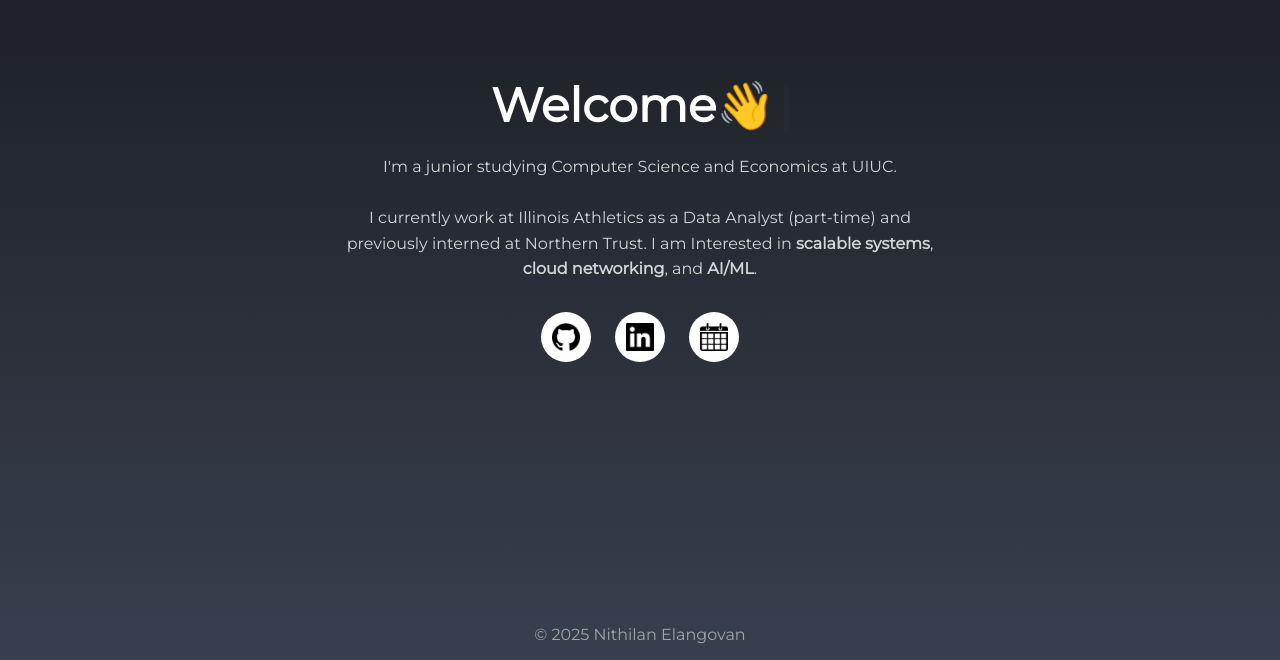
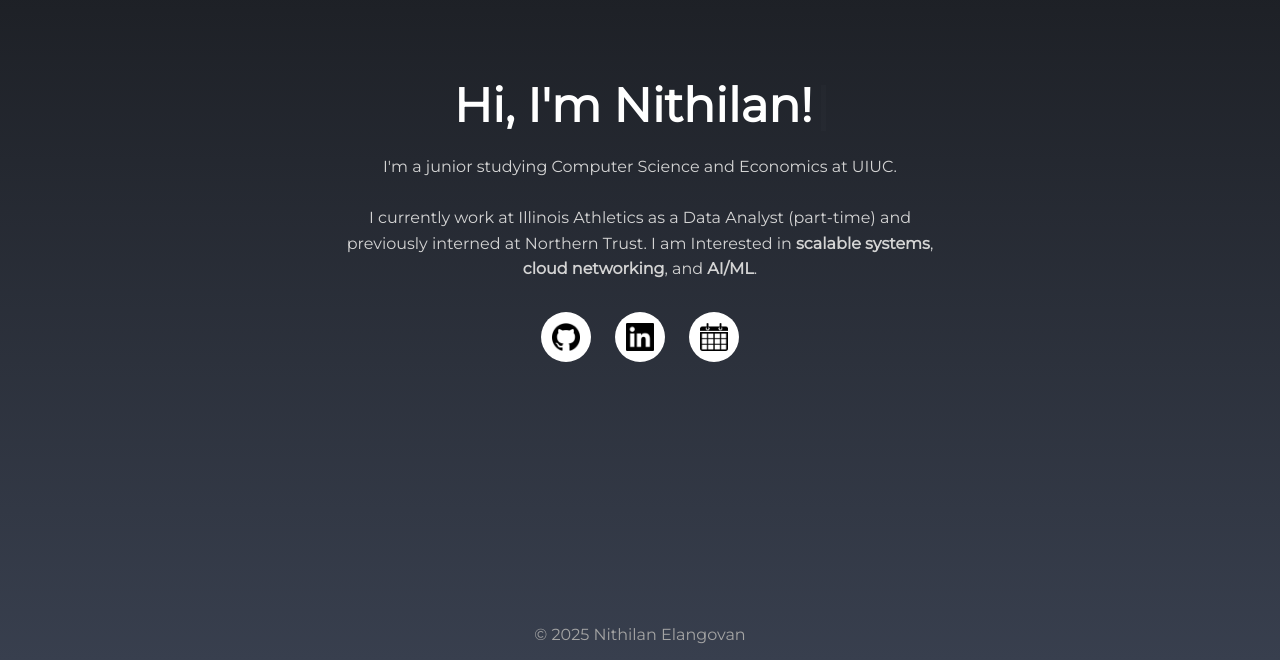
Before and after one commit to nithilan17/nithilan.cloud, a React (Create React App) app: page / in a window 1280 px wide. Shown: the part 140-800 px from the top of the page. Built offline with nearby package versions, Linux system fonts and the light colour scheme.

Commit message:
visual edit typing effect

```diff
--- a/src/components/Pages/Home.js
+++ b/src/components/Pages/Home.js
@@ -7,8 +7,8 @@ import calendarLogo from '../Images/calendar.png';
 
 function Home() {
   const [title] = useTypewriter({
-    words: ["Hi, I'm Nithilan!", "Welcome👋"],
-    loop: Infinity,
+    words: ["Hi, I'm Nithilan!"],
+    loop: 1,
   });
 
   return (
```
